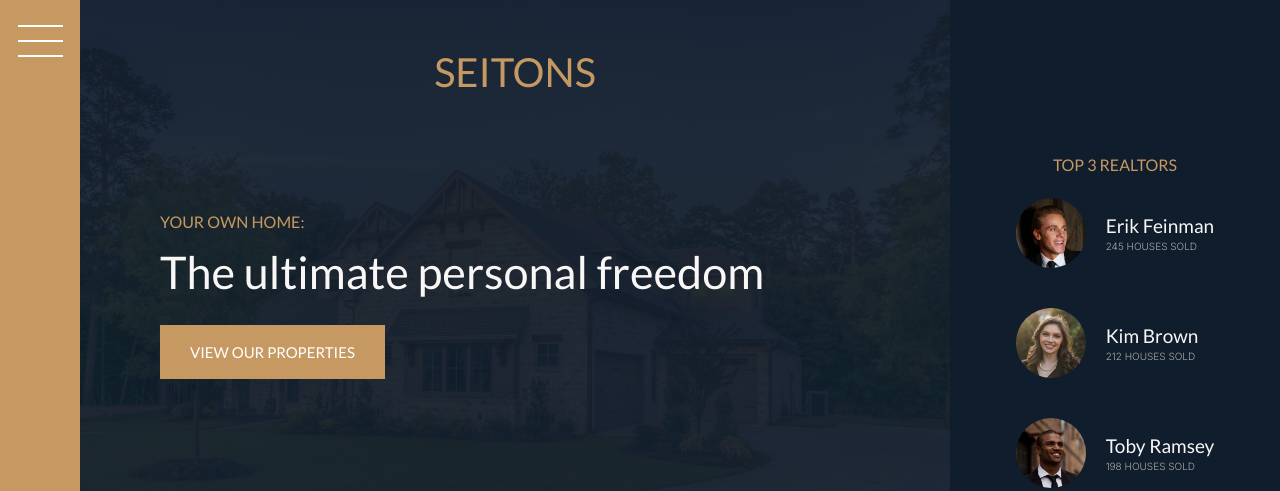
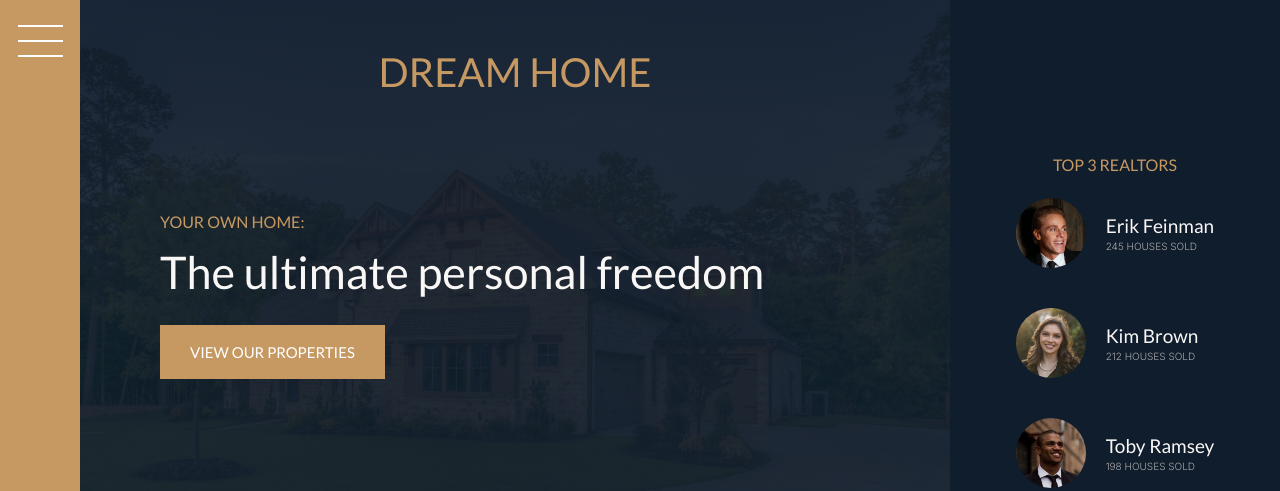
Before and after one commit to Abdu-alyousef/Furniture-design, a website: page index.html in a window 1280 px wide. Shown: the top 491 px of the page. Drawn offline with Linux system fonts and the light colour scheme.

Commit message:
Changed the desc

```diff
--- a/index.html
+++ b/index.html
@@ -12,7 +12,7 @@
     <link rel="stylesheet" href="css/style.css">
     <link rel="shortcut icon" type="image/png" href="img/favicon.png">
 
-    <title>SEITONS WEB PAGE</title>
+    <title>Dream home</title>
 </head>
 <body class="container">
     <div class="sidebar">
@@ -20,7 +20,7 @@
     </div>
 
     <header class="header">
-        <h2 class="header__logo heading-3">SEITONS</h3>
+        <h2 class="header__logo heading-3">Dream home</h3>
         <h3 class="heading-3">Your own home:</h3>
         <h1 class="heading-1">The ultimate personal freedom</h1>
         <button class="btn header__btn">View our properties</button>
```
Also changed, not shown: package.json (+4 -7 lines), 1 other file.
